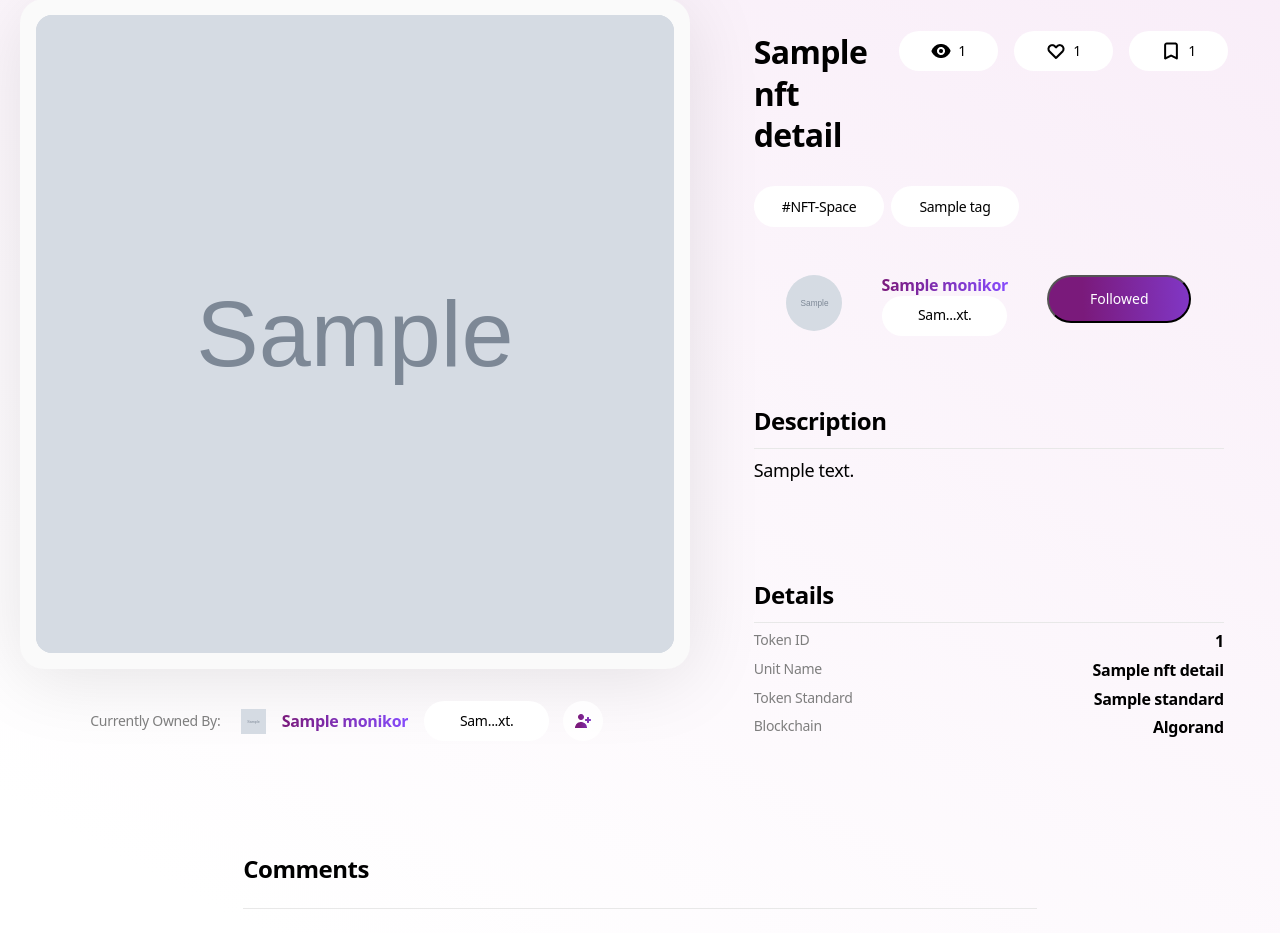
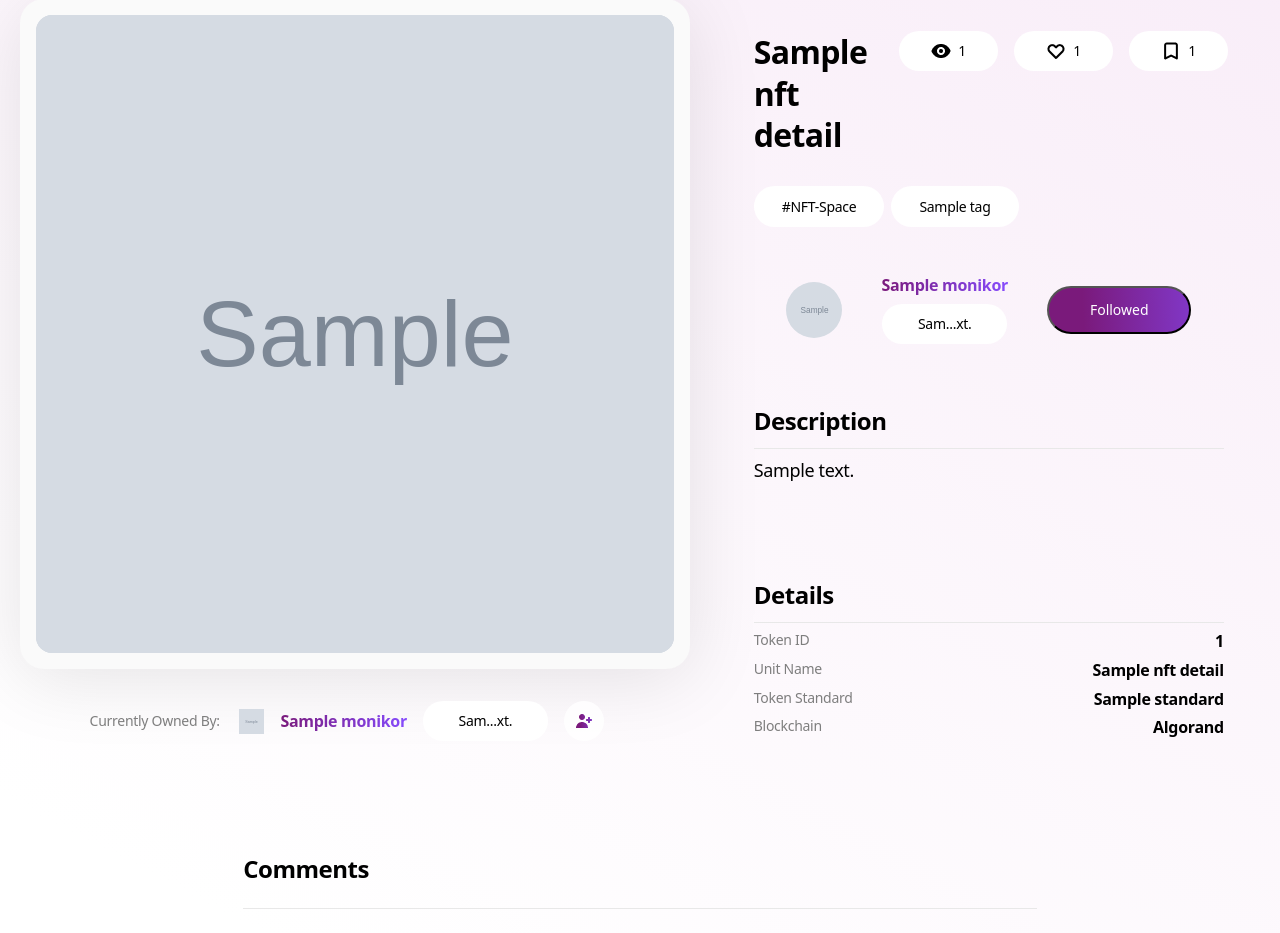
Before and after one commit to nft-space/nft-space-http-web-ui, a Flask app: template app/templates/details.html in a window 1280 px wide; the page is wider, and only the part inside the window is pictured. Shown: the part 225-1158 px from the top of that part. Run offline with Flask 2, Linux system fonts and the light colour scheme; the template is opened without the code that fills it: most values are stand-ins (such as "Sample title", 1, 10 or a date in 2020); grey boxes marked "Sample" are stand-in pictures; some libraries are stand-ins or nearby versions; some web fonts are replaced.

Commit message:
hyperlinks add across site for mobility

```diff
--- a/app/static/css/base.css
+++ b/app/static/css/base.css
@@ -2,3 +2,10 @@ body{
     overflow-x: clip;
     margin:0px
 }
+
+a,
+a:hover{
+    color: inherit;
+    text-decoration: none;
+    background-color: inherit;
+}
--- a/app/static/css/details/follow-bar.css
+++ b/app/static/css/details/follow-bar.css
@@ -2,6 +2,7 @@
     width: 470px;
     height: 70px;
     justify-content: space-evenly;
+    align-items: center;
     display: flex;
     margin: 3em 0px;
 }
@@ -27,10 +28,11 @@
     display: flex;
     align-items: center;
     flex-direction: column;
+    justify-content: center;
 }
 
 .follow-bar--details-container>p{
-    margin-bottom: 0px;
+    margin-bottom: 0.5em;
     font-family: system-ui;
     font-style: normal;
     font-weight: bold;
--- a/app/templates/cards/artist.html
+++ b/app/templates/cards/artist.html
@@ -1,3 +1,4 @@
+<a href="/profile/{{ artist.artist_address}}">
     <div class="cards--artist--main-container">
         <div class="cards--artist--header">
             <img
@@ -18,7 +19,7 @@
             >
         </div>
         <div class="cards--artist--content-container">
-        {{ artist.artist_name}}
+            {{ artist.artist_name }}
         </div>
-
     </div>
+</a>
--- a/app/templates/cards/nft.html
+++ b/app/templates/cards/nft.html
@@ -1,3 +1,4 @@
+<a href="/details/{{ nft.id }}">
     <div class="cards--nft--main-container">
         <img
             class="cards--nft--main-photo"
@@ -22,3 +23,4 @@
             {{ nft.title }}
         </div>
     </div>
+</a>
--- a/app/templates/carousel/trending/item.html
+++ b/app/templates/carousel/trending/item.html
@@ -1,6 +1,8 @@
+<a href="/details/{{trending_nft.id}}">
     <div class="carousel--trending--item-container">
         <img
             src="{% if trending_nft.thumbnail_src %}{{trending_nft.thumbnail_src}}{% else %}{{trending_nft.src}}{% endif %}"
             alt="nft"
         >
     </div>
+</a>
--- a/app/templates/details/follow-bar.html
+++ b/app/templates/details/follow-bar.html
@@ -1,16 +1,20 @@
 <div class="follow-bar--body-wrapper">
+    <a href="/profile/{{ artist_details.artist_address }}">
         <div class="follow-bar--photo-container">
             <img
                 src="{{ artist_details.src }}"
                 alt="follow bar image for profile"
             >
         </div>
+    </a>
+    <a href="/profile/{{ artist_details.artist_address }}">
         <div class="follow-bar--details-container">
             <p>{% if artist_details.monikor %}{{ artist_details.monikor }}{% else %} Anonymous {% endif %}</p>
             <div class="address-container">
                 {{ artist_details.artist_address | profile_name_truncated }}
             </div>
         </div>
+    </a>
 
     <button type="button" class="follow-button-md">
         Followed
--- a/app/templates/details/owner-bar.html
+++ b/app/templates/details/owner-bar.html
@@ -1,16 +1,22 @@
 <div class="details--owner-bar--container">
+    <a href="/profile/{{ owner_details.artist_address }}">
         <div class="details--owner-bar--profile-photo-container">
             <img
                 src="{{ owner_details.src }}"
                 alt="owner profile image "
             >
         </div>
+    </a>
     <p>
+        <a href="/profile/{{ owner_details.artist_address }}">
             {% if owner_details.monikor %}{{ owner_details.monikor}}{% else %}Anonymous{% endif %}
+        </a>
     </p>
+    <a href="/profile/{{ owner_details.artist_address }}">
         <div class="address-container">
             {{owner_details.artist_address | profile_name_truncated }}
         </div>
+    </a>
     <div class="details--owner-bar--follow-container">
         <img
             src="{{ url_for('static', filename='/png/interactions__follow_button.png') }}"
```
Lines whose indentation alone changed are shown as unchanged.
